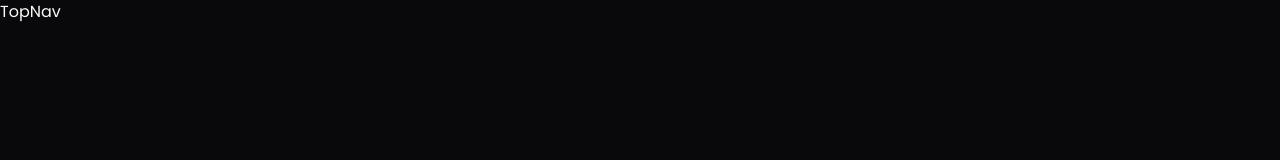
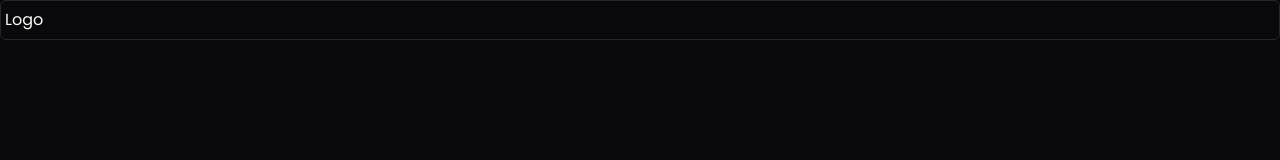
Before and after one commit to Nimira43/Mercator-Codex, a Next.js app: page / in a window 1280 px wide. Shown: the top 160 px of the page. Built offline with nearby package versions, Linux system fonts and the light colour scheme; a web font is replaced by a local one.

Commit message:
TopNav 1

```diff
--- a/components/nav/top-nav.tsx
+++ b/components/nav/top-nav.tsx
@@ -1,8 +1,20 @@
-import { Menubar } from '../ui/menubar'
+import { Menubar, MenubarMenu } from '../ui/menubar'
 import ModeToggler from './mode-toggler'
 
 export default function TopNav() {
   return (
-    <div>TopNav</div>
+    <Menubar>
+      <div className='flex-none'>
+        <MenubarMenu>
+          Logo
+        </MenubarMenu>
+      </div>
+      <div className='centre-items flex-grow justify-end gap-1'>
+        <MenubarMenu>
+
+        </MenubarMenu>
+      </div>
+    </Menubar>
+
   )
 }
```
